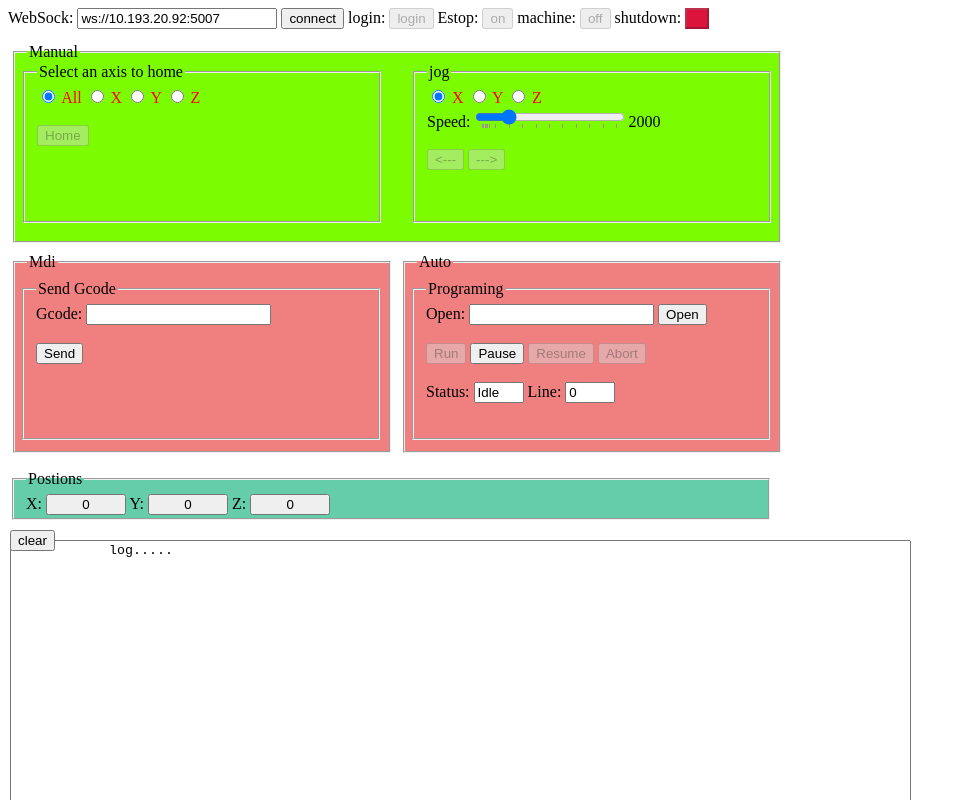
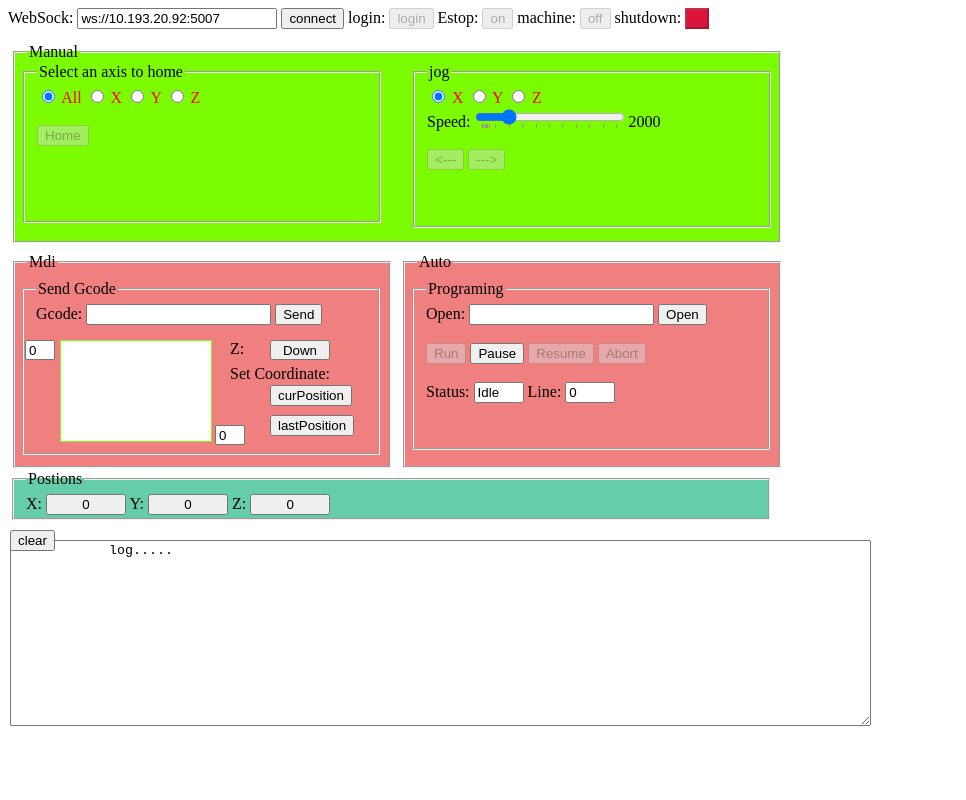
Before and after one commit to songwenbin247/ethercat-plot, a plain HTML site: page http_server/echo.html in a window 1280 px wide. Shown: the whole page, without its empty margins (0-966 px from the left). Drawn offline with Linux system fonts and the light colour scheme.

Commit message:
relese 2.0

```diff
--- a/http_server/echo.html
+++ b/http_server/echo.html
@@ -87,8 +87,20 @@
             <fieldset class="gcode">
                 <legend>Send Gcode</legend>
         	<div>
-                Gcode: <input type="text" id="myMessage" name="myMessage" value="" onkeypress="return searchKeyPress(event);" ><br> <br>
+                Gcode: <input type="text" id="myMessage" name="myMessage" value="" onkeypress="return searchKeyPress(event);" >
                 <input type="button" id="blksend" onclick="sendMsg()" value="Send" />
+    	    <div>
+        	<div>
+                 <canvas id="mdiPosAdjust" width="150" hight="100" onmousemove="adjustPos(event)" onmousedown="setG0Cmd()" ></canvas>
+                 <input type="text" id="adjustValueX"  value="0" onkeypress="return searchKeyPressSetAdjust(event);" >
+                 <input type="text" id="adjustValueY"  value="0" onkeypress="return searchKeyPressSetAdjust(event);" >
+
+                 <label id='lzup' >Z:</label>
+                 <input type="button" id="setZ" onclick="setZstatus()" value="Down" />
+
+                 <label id='lsetCor'>Set Coordinate:</label>
+                 <input type="button" id="setCor" onclick="setCoordinate('c')" value="curPosition" />
+                 <input type="button" id="setCorlast" onclick="setCoordinate('l')" value="lastPosition" />
     	    <div>
 
     	    </div>
@@ -126,7 +138,7 @@
     </form>
     <form>
         <textarea id="myReceive" name="myReceive"
-            rows="20"  cols="110" maxlength="400" readonly=true
+            rows="12"  cols="105" maxlength="400" readonly=true
             wrap="hard">
             log.....
         </textarea><br>
--- a/http_server/js/main.js
+++ b/http_server/js/main.js
@@ -57,6 +57,7 @@ var myWebSocket;
 				log(event);
                 if (!event.data.match("NAK")){
     		        document.getElementById("estop").disabled = false;
+        	        document.getElementById("login").disabled = true;
                     myWebSocket.onmessage = checkEstopAndMachineStaus_cb;
                     myWebSocket.send("get estop" + '\r');
                 }
@@ -65,7 +66,7 @@ var myWebSocket;
                     myWebSocket.onmessage = log;
                 }
 			}
-        		myWebSocket.send("set enable nxp" + '\r');
+        	myWebSocket.send("set enable nxp" + '\r');
 		}
        }
        myWebSocket.send("hello nxp 1 0" + '\r');
@@ -541,7 +542,7 @@ var myWebSocket;
                 var num = event.data.split(" ")[1];
                 document.getElementById("LineNumber").value = num;
                 if (proStatus == "Running") {
-                    setTimeout(updateProStatus, 200);
+                    setTimeout(updateProStatus, 500);
                 }
                 updatePosition();
             }
@@ -574,7 +575,7 @@ function updatePosition(){
             myWebSocket.onmessage = log;
         }
     }
-   // sendCmd("get abs_act_pos ");
+   //sendCmd("get abs_act_pos ");
    sendCmd("get rel_act_pos ");
 }
 
@@ -626,3 +627,91 @@ function updatePosition(){
    function disable_mode(id, is){
         $(id).each( function(i, item) { item.disabled = is});
    }
+
+    function adjustPos(evt) {
+        var canvas = document.getElementById("mdiPosAdjust");
+        var rect = canvas.getBoundingClientRect();
+        //var x = (evt.clientX - rect.left) / (rect.right - rect.left) * canvas.width;
+        //var y = (evt.clientY - rect.top) / (rect.bottom - rect.top) * canvas.height;
+        var x = (evt.clientX - rect.left) ;
+        var y = (evt.clientY - rect.top);
+        var cxt = canvas.getContext('2d');
+        var x1 = x * 2;
+        var y1 = (100 - y) * 2;
+        document.getElementById("adjustValueX").value = (x1 > 300) ? 300 : x1;
+        document.getElementById("adjustValueY").value = (y1 > 200) ? 200 : y1;
+        cxt.clearRect(0,0,canvas.width,canvas.height);
+        cxt.beginPath();
+        cxt.moveTo(x,100);
+        cxt.lineTo(x,y);
+        cxt.moveTo(0,y);
+        cxt.lineTo(x,y);
+        cxt.closePath();
+        cxt.stroke();
+        console.log("%d : %d", x,y)
+    }
+    function setG0Cmd()
+    {
+        var x = document.getElementById("adjustValueX").value;
+        var y = document.getElementById("adjustValueY").value;
+        myWebSocket.onmessage = function (event) {
+            log(event);
+            setTimeout(updatePosition, 1000);
+            setTimeout(updatePosition, 2000);
+            setTimeout(updatePosition, 3000);
+            setTimeout(updatePosition, 4000);
+        }
+        myWebSocket.send( "set mdi g53 g0 x" + x + " y"+ y + " z0 \r");
+
+    }
+
+    var offsetX;
+    var offsetY;
+
+    function setCoordinate(c)
+    {
+        if (c == 'c'){
+            myWebSocket.onmessage = function(event){
+                log(event);
+                myWebSocket.onmessage = function(event){
+                    log(event);
+                    var pos = event.data.split(" ");
+                    myWebSocket.onmessage = function(event){
+                        log(event);
+                        setTimeout(updatePosition, 500);
+                        myWebSocket.onmessage = log;
+                        sendCmd("set mdi g55");
+                    }
+                    offsetX = pos[1];
+                    offsetY = pos[2];
+                    sendCmd("set mdi g10 l2 p2 x" + pos[1] + " y" + pos[2]);
+                }
+            }
+            sendCmd("get abs_act_pos ");
+        }
+        else{
+            if (offsetX == undefined){
+                offsetX = '0';
+                offsetY = '0';
+            }
+            myWebSocket.onmessage = function(event){
+                log(event);
+                setTimeout(updatePosition, 500);
+                myWebSocket.onmessage = log;
+                sendCmd("set mdi g55");
+            }
+            sendCmd("set mdi g10 l2 p2 x" + offsetX + " y" + offsetY);
+
+        }
+    }
+    function setZstatus(){
+        var str = document.getElementById("setZ").value;
+        if (str == "Up"){
+            sendCmd("set mdi g0 z0.1");
+            document.getElementById("setZ").value = "Down";
+        }
+        else {
+            sendCmd("set mdi g0 z-0.1");
+            document.getElementById("setZ").value = "Up";
+        }
+    }
--- a/http_server/js/style.css
+++ b/http_server/js/style.css
@@ -19,7 +19,7 @@ fieldset.mode#modeManual {
 	top: 60px;
 	left: 410px;
 	width: 330px;
-	height: 140px;
+	height: 145px;
 	margin: 3px;
 }
 fieldset.mode#modeMdi {
@@ -27,7 +27,7 @@ fieldset.mode#modeMdi {
 	top: 250px;
 	left: 10px;
 	width: 350px;
-	height: 180px;
+	height: 195px;
 	margin: 3px;
 }
 .gcode{
@@ -35,7 +35,7 @@ fieldset.mode#modeMdi {
 	top: 280px;
 	left: 20px;
 	width: 330px;
-	height: 140px;
+	height: 155px;
 }
 fieldset.mode#ModeAuto {
 	position: fixed;
@@ -43,7 +43,7 @@ fieldset.mode#ModeAuto {
 	left: 400px;
 	float: left;
 	width: 350px;
-	height: 180px;
+	height: 195px;
 	margin: 3px;
 }
 .program{
@@ -51,7 +51,7 @@ fieldset.mode#ModeAuto {
 	top: 280px;
 	left: 410px;
 	width: 330px;
-	height: 140px;
+	height: 150px;
 }
 #clearLogId{
 	position: fixed;
@@ -69,6 +69,56 @@ fieldset.mode#ModeAuto {
 	margin: 0;
 	transform-origin: 75px 75px;
   }
+ #mdiPosAdjust{
+	position: fixed;
+	top: 340px;
+	left: 60px;
+	width: 150;
+	height: 100;
+	border: chartreuse 1px solid;
+	background-color: white;
+  }
+ #adjustValueX{
+	position: fixed;
+	top: 425px;
+	left:215px;
+	width: 30px;
+	height: 20px;
+  }
+ #lzUp{
+	position: fixed;
+	top: 340px;
+	left:230px;
+  }
+ #adjustValueY{
+	position: fixed;
+	top: 340px;
+	left:25px;
+	width: 30px;
+	height: 20px;
+  }
+ #setZ{
+	position: fixed;
+	top: 340px;
+	left:270px;
+	width: 60px;
+	height: 20px;
+  }
+ #lsetCor{
+	position: fixed;
+	top: 365px;
+	left:230px;
+  }
+ #setCor{
+	position: fixed;
+	top: 385px;
+	left:270px;
+  }
+ #setCorlast{
+	position: fixed;
+	top: 415px;
+	left:270px;
+  }
  #axisPostion{
 	position: fixed;
 	top: 470px;
```
